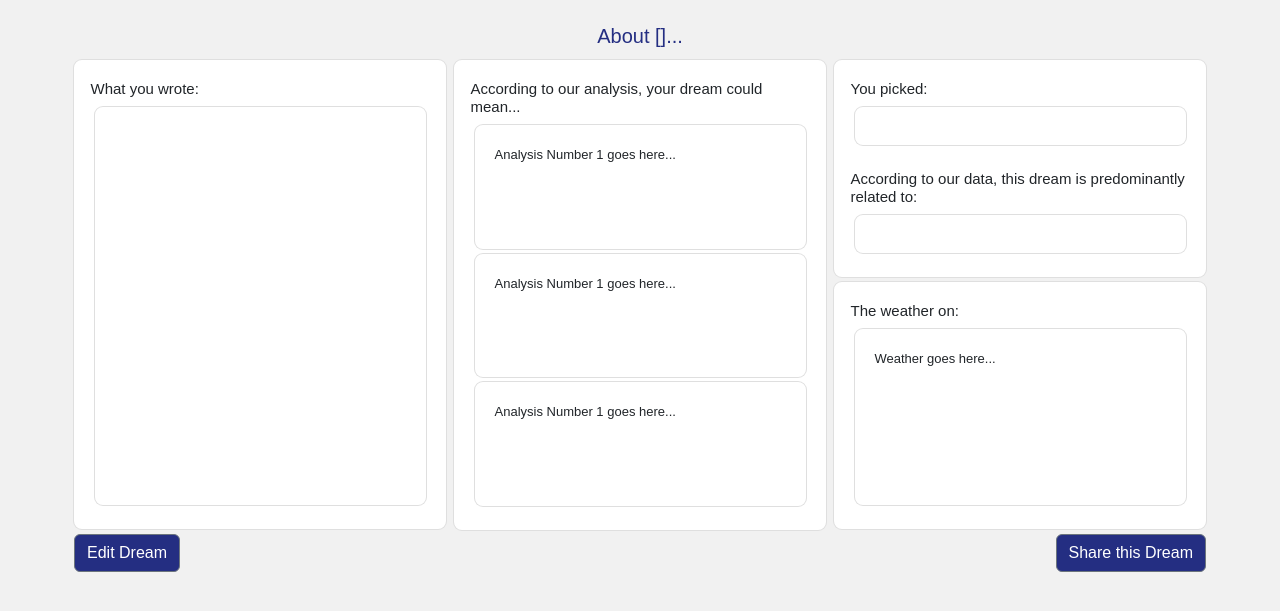
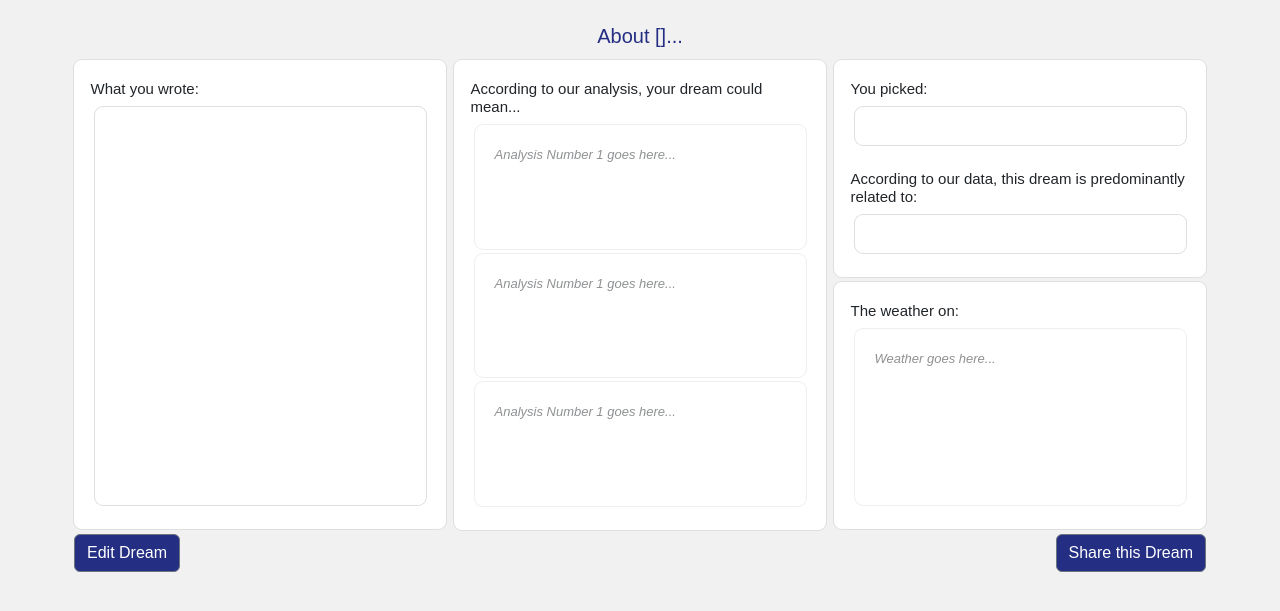
Before and after one commit to imaginethinking/lunar-somnio, a Django app: template templates/lunar_somnio/dream-analyzer.html in a window 1280 px wide. Shown: the part 126-737 px from the top of the page. Run offline with Django 3.2, Linux system fonts and the light colour scheme; the template is opened without the code that fills it, so the values that code supplies are empty; some libraries are stand-ins or nearby versions; some web fonts are replaced.

Commit message:
Added small changes to style sheet

```diff
--- a/static/CSS/style.css
+++ b/static/CSS/style.css
@@ -128,6 +128,8 @@ body {
   text-align: left;
   align-items: start;
   justify-content: center;
+  font-style: italic;
+  opacity: .5;
 }
 
 .btn-d1 {
@@ -148,4 +150,6 @@ body {
   text-align: left;
   align-items: start;
   justify-content: center;
+  font-style: italic;
+  opacity: .5;
 }
```
Also changed, not shown: 1 other file.
